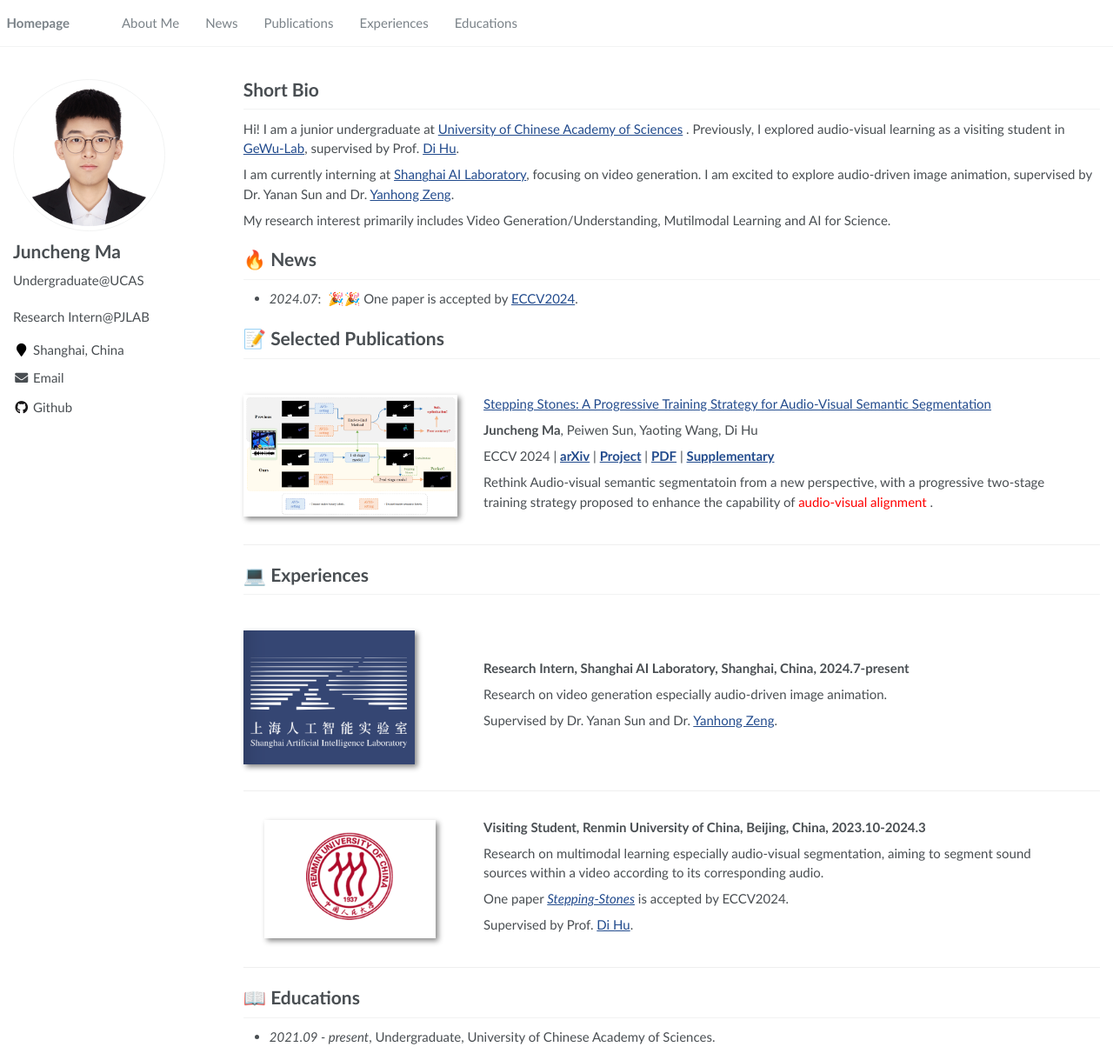
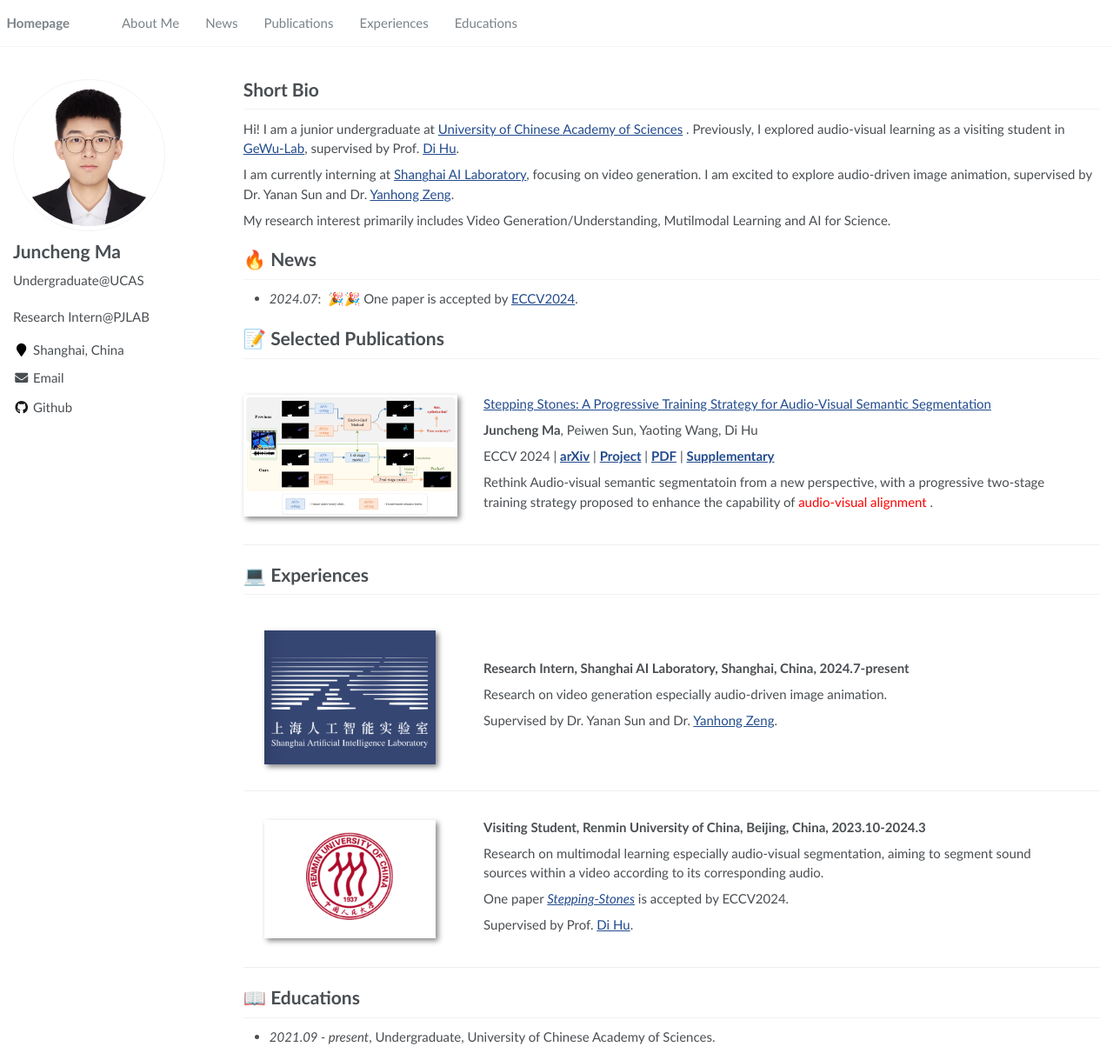
Before and after one commit to ucasmjc/ucasmjc.github.io, a Jekyll site: the page built from _pages/about.md, in a window 1280 px wide and 1219 px high. Shown: the whole window at 87% size. Built offline with Jekyll 4.4.1, drawn with Linux system fonts in a browser that asks for light colours.

Commit message:
update align

```diff
--- a/_pages/about.md
+++ b/_pages/about.md
@@ -44,7 +44,7 @@ Rethink Audio-visual semantic segmentatoin from a new perspective, with a progre
 </div>
 
 # 💻 Experiences
-<div class='paper-box'><div class='paper-box-image'><div><div class="badge"></div><img src='images/pjlab.png' alt="sym" width="80%"></div></div>
+<div class='paper-box'><div class='paper-box-image' style="text-align: center;"><div><div class="badge"></div><img src='images/pjlab.png' alt="sym" style="display: inline-block; width: 80%;"></div></div>
 <div class='paper-box-text' markdown="1">
 
 **Research Intern, Shanghai AI Laboratory, Shanghai, China, 2024.7-present**
```
